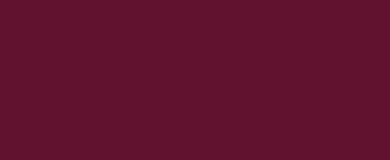
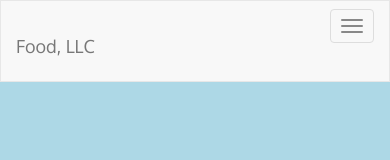
Before and after one commit to jatsampaio/mod3_solution, a plain HTML site: page index.html in a window 390 px wide. Drawn offline with Linux system fonts and the light colour scheme.

Commit message:
navbar implemented

```diff
--- a/css/styles.css
+++ b/css/styles.css
@@ -1,6 +1,17 @@
 body {
   font-size: 16px;
   color: #fff;
-  background-color: #61122f;
+  background-color: lightblue;
   font-family: 'Oxygen', sans-serif;
 }
+
+li {
+  text-align: center;
+}
+
+#hide_yourself {
+  @media (min-width: 768px) {
+    display: none;
+}
+
+}
--- a/index.html
+++ b/index.html
@@ -4,13 +4,39 @@
     <meta charset="utf-8">
     <meta http-equiv="X-UA-Compatible" content="IE=edge">
     <meta name="viewport" content="width=device-width, initial-scale=1">
-    <title>David Chu's China Bistro</title>
+    <title>Food, LLC</title>
     <link rel="stylesheet" href="css/bootstrap.min.css">
     <link rel="stylesheet" href="css/styles.css">
     <link href='https://fonts.googleapis.com/css?family=Oxygen:400,300,700' rel='stylesheet' type='text/css'>
   </head>
 <body>
-
+  <header>
+      <nav id='header-nav' class='navbar navbar-default'  >
+        <div class="container-fluid">
+          <div class="navbar-header">
+            <h1 class="navbar-brand navbar-left">Food, LLC</h1>
+<!--            <button id="hide_yourself" type='button' class="hidden-md hidden-lg visible-xs visible-sm navbar-toggle collapsed navbar-right" -->
+            <button id="hide_yourself" type='button' class="navbar-right navbar-toggle collapsed "
+              data-toggle='collapse' data-target='#collapsable-nav'
+              aria-expanded='false'>
+              <span class='sr-only'>Toggle navigation</span>
+              <span class='icon-bar'></span>
+              <span class='icon-bar'></span>
+              <span class='icon-bar'></span>
+            </button>
+          </div>
+      </div>
+      <div class="collapse navbar-collapse" id="collapsable-nav">
+  <!-- <ul class="nav navbar-nav"> -->
+  <ul class="hidden-sm hidden-md hidden-lg">
+    <li class="active"><a href="#">Chicken<span class="sr-only">(current)</span></a></li>
+    <li><a href="#">Beef</a></li>
+    <li role="separator" class="divider"></li>
+    <li><a href="#">Sushi</a></li>
+  </ul>
+</div>
+   </nav>
+  </header>
 
   <!-- jQuery (Bootstrap JS plugins depend on it) -->
   <script src="js/jquery-2.1.4.min.js"></script>
```
